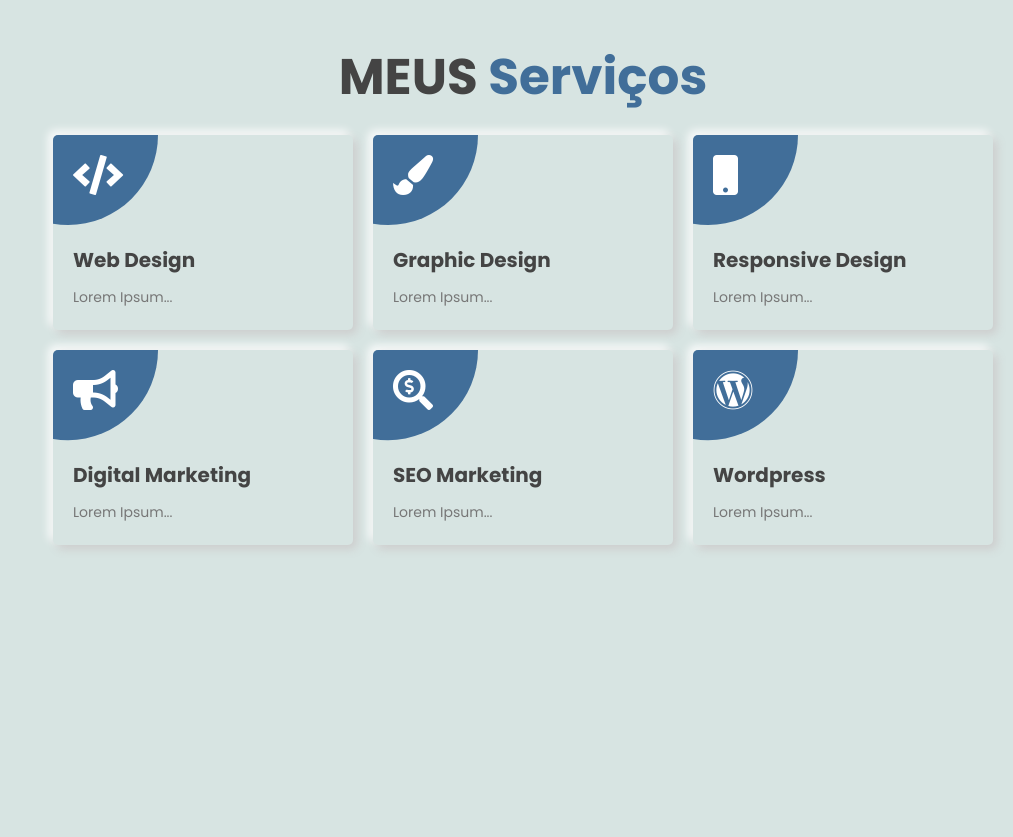
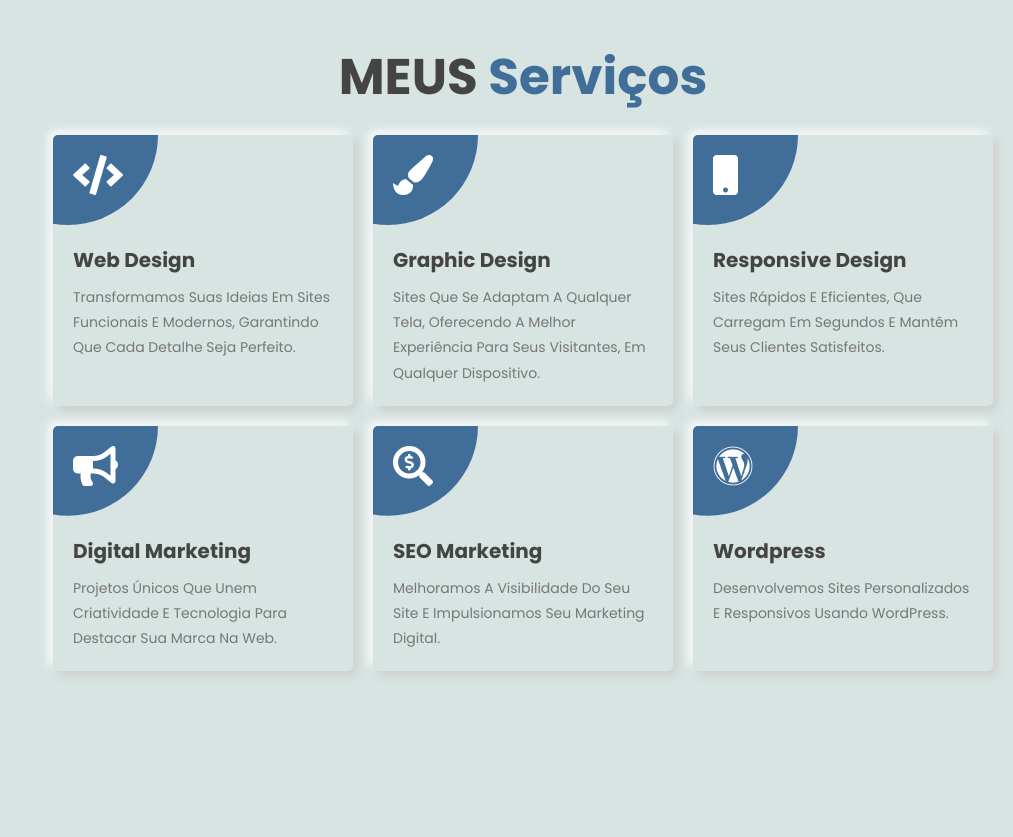
Before and after one commit to ricantony6/My-portifolio, a plain HTML site: page index.html in a window 1280 px wide. Shown: the part 1580-2417 px from the top of the page, without its empty margins (267-1280 px from the left). Drawn offline with Linux system fonts and the light colour scheme.

```diff
--- a/index.html
+++ b/index.html
@@ -79,7 +79,7 @@
         <!-- Descrição pessoal e botão de contato -->
         <div class="content">
             <h3>Meu nome é <span>Ricardo Antonio</span></h3>
-            <p>Estudante de tecnologia - Front-End. Apaixonado por tecnologia e buscando sempre aprender mais sobre o universo digital.💻</p>
+            <p>Desenvolvedor Front-End apaixonado por tecnologia, sempre explorando e aprendendo mais sobre o universo digital. 💻</p>
             <a href="http://bit.ly/2FHiEcE" class="btn">Contact me</a>
         </div>
     </div>
@@ -110,12 +110,12 @@
 <section class="services" id="services">
     <h1 class="heading"> meus <span>serviços</span> </h1>
     <div class="box-container">
-        <div class="box"><i class="fas fa-code"></i><h3>web design</h3><p>Lorem ipsum...</p></div>
-        <div class="box"><i class="fas fa-paint-brush"></i><h3>graphic design</h3><p>Lorem ipsum...</p></div>
-        <div class="box"><i class="fas fa-mobile"></i><h3>responsive design</h3><p>Lorem ipsum...</p></div>
-        <div class="box"><i class="fas fa-bullhorn"></i><h3>digital marketing</h3><p>Lorem ipsum...</p></div>
-        <div class="box"><i class="fas fa-search-dollar"></i><h3>SEO marketing</h3><p>Lorem ipsum...</p></div>
-        <div class="box"><i class="fab fa-wordpress"></i><h3>wordpress</h3><p>Lorem ipsum...</p></div>
+        <div class="box"><i class="fas fa-code"></i><h3>web design</h3><p>Transformamos suas ideias em sites funcionais e modernos, garantindo que cada detalhe seja perfeito.</p></div>
+        <div class="box"><i class="fas fa-paint-brush"></i><h3>graphic design</h3><p>Sites que se adaptam a qualquer tela, oferecendo a melhor experiência para seus visitantes, em qualquer dispositivo.</p></div>
+        <div class="box"><i class="fas fa-mobile"></i><h3>responsive design</h3><p>Sites rápidos e eficientes, que carregam em segundos e mantêm seus clientes satisfeitos.</p></div>
+        <div class="box"><i class="fas fa-bullhorn"></i><h3>digital marketing</h3><p>Projetos únicos que unem criatividade e tecnologia para destacar sua marca na web.</p></div>
+        <div class="box"><i class="fas fa-search-dollar"></i><h3>SEO marketing</h3><p>Melhoramos a visibilidade do seu site e impulsionamos seu marketing digital.</p></div>
+        <div class="box"><i class="fab fa-wordpress"></i><h3>wordpress</h3><p>Desenvolvemos sites personalizados e responsivos usando WordPress.</p></div>
     </div>
 </section>
 
```
Also changed, not shown: assets/img-1.jpg, assets/img-2.jpg, assets/img-3.jpg, assets/img-4.jpg, assets/img-5.jpg, assets/img-6.jpg, assets/projetos/projeto1.jpg, assets/projetos/projeto2.jpg, assets/projetos/projeto5.jpg, assets/reservas/img-10.jpg (added), assets/reservas/img-11.jpg (added), assets/reservas/img-12.jpg (added), assets/reservas/img-7.jpg (added), assets/reservas/img-8.jpg (added), 1 more files.
